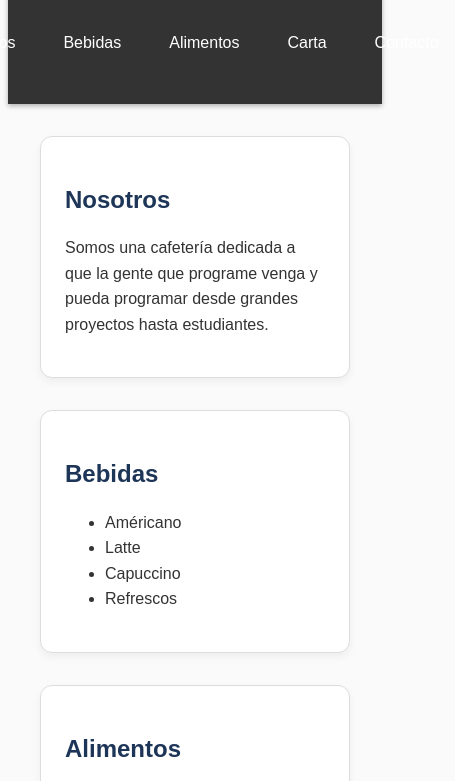
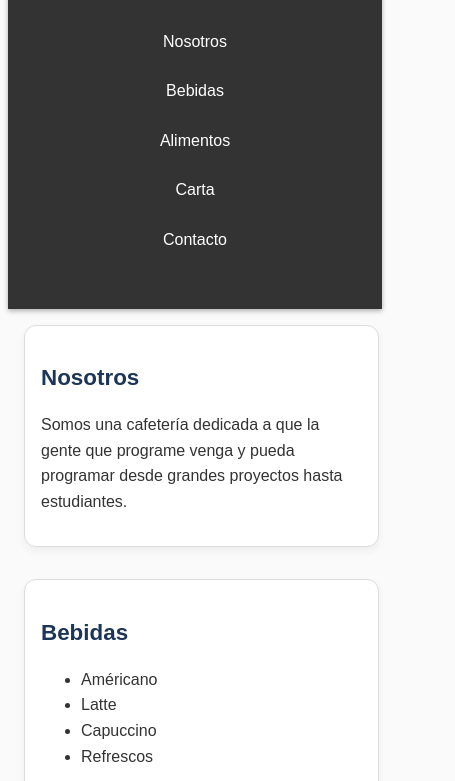
Before and after one commit to alonsokuri/idex.html, a plain HTML site: page index.html in a window 390 px wide. Shown: the part 104-885 px from the top of the page, 455 px wide, since content can reach past the window. Drawn offline with Linux system fonts and the light colour scheme.

Commit message:
Update estilos.css

```diff
--- a/css/estilos.css
+++ b/css/estilos.css
@@ -1,10 +1,9 @@
-{
-  margin: 0;
-  padding: 0;
-  box-sizing: border-box;
+section {
+  padding: 20px;
+  margin-bottom: 20px;
+  border: 1px solid #ccc;
 }
 
-/* Estilo general */
 body {
   font-family: Arial, sans-serif;
   background-color: rgba(250, 250, 250, 1);
@@ -12,7 +11,6 @@ body {
   line-height: 1.6;
 }
 
-/* Encabezado */
 header {
   background-color: #333;
   color: white;
@@ -56,13 +54,13 @@ section {
   box-shadow: 0 4px 8px rgba(0, 0, 0, 0.05);
 }
 
-/* Encabezados */
+
 h2 {
   color: #1d3557;
   margin-bottom: 1rem;
 }
 
-/* Footer */
+
 footer {
   text-align: center;
   padding: 1rem;
@@ -70,3 +68,34 @@ footer {
   color: #555;
   font-size: 0.9rem;
 }
+
+@media only screen and (max-width: 768px) {
+  nav ul {
+    flex-direction: column;
+    align-items: center;
+    gap: 0.5rem;
+  }
+
+  main {
+    padding: 1rem;
+    width: 95%;
+  }
+
+  h1 {
+    font-size: 1.8rem;
+  }
+
+  h2 {
+    font-size: 1.4rem;
+  }
+
+  section {
+    padding: 1rem;
+  }
+
+  nav ul li a {
+    padding: 0.5rem;
+    display: block;
+    text-align: center;
+  }
+}
```
